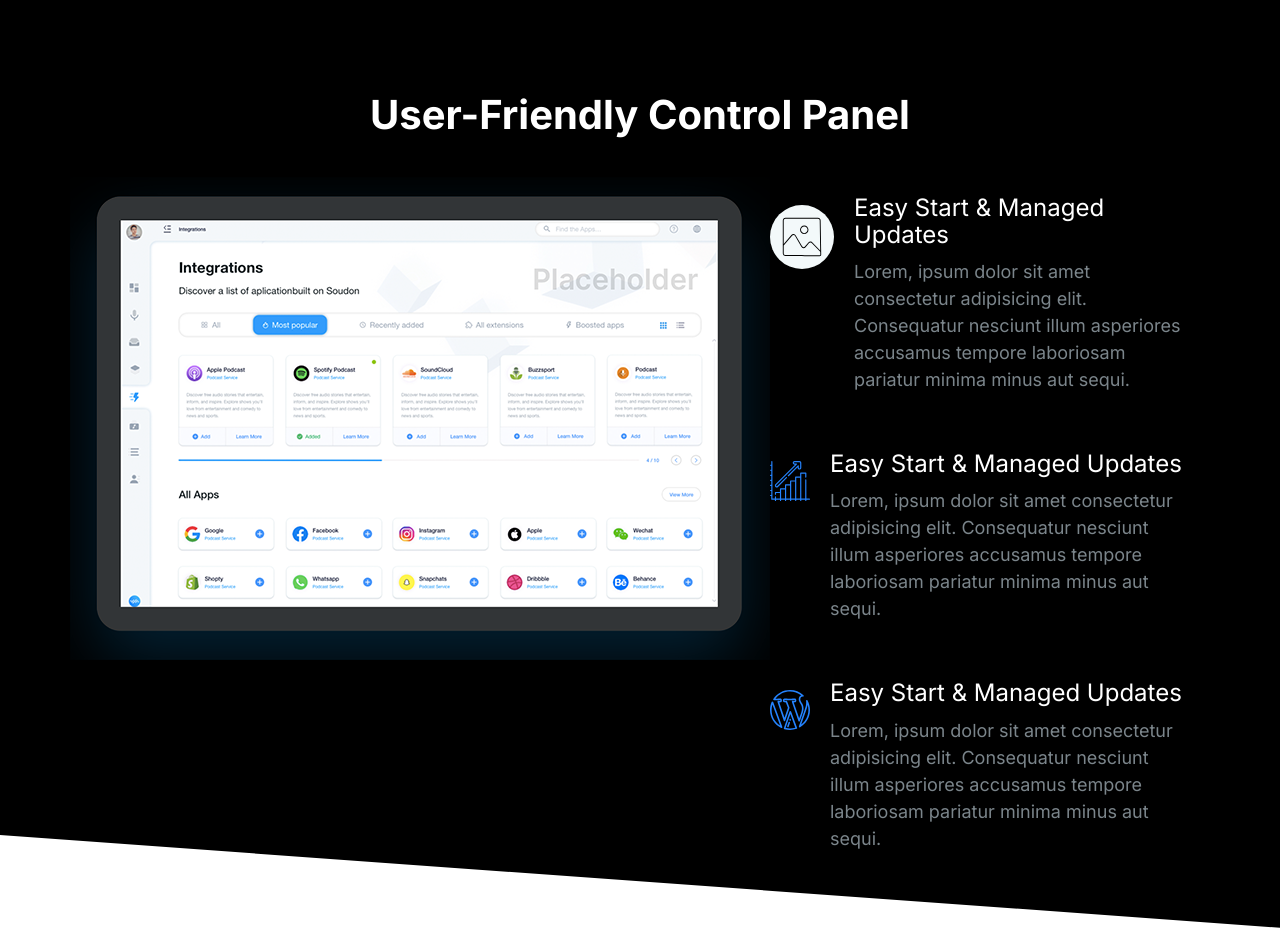
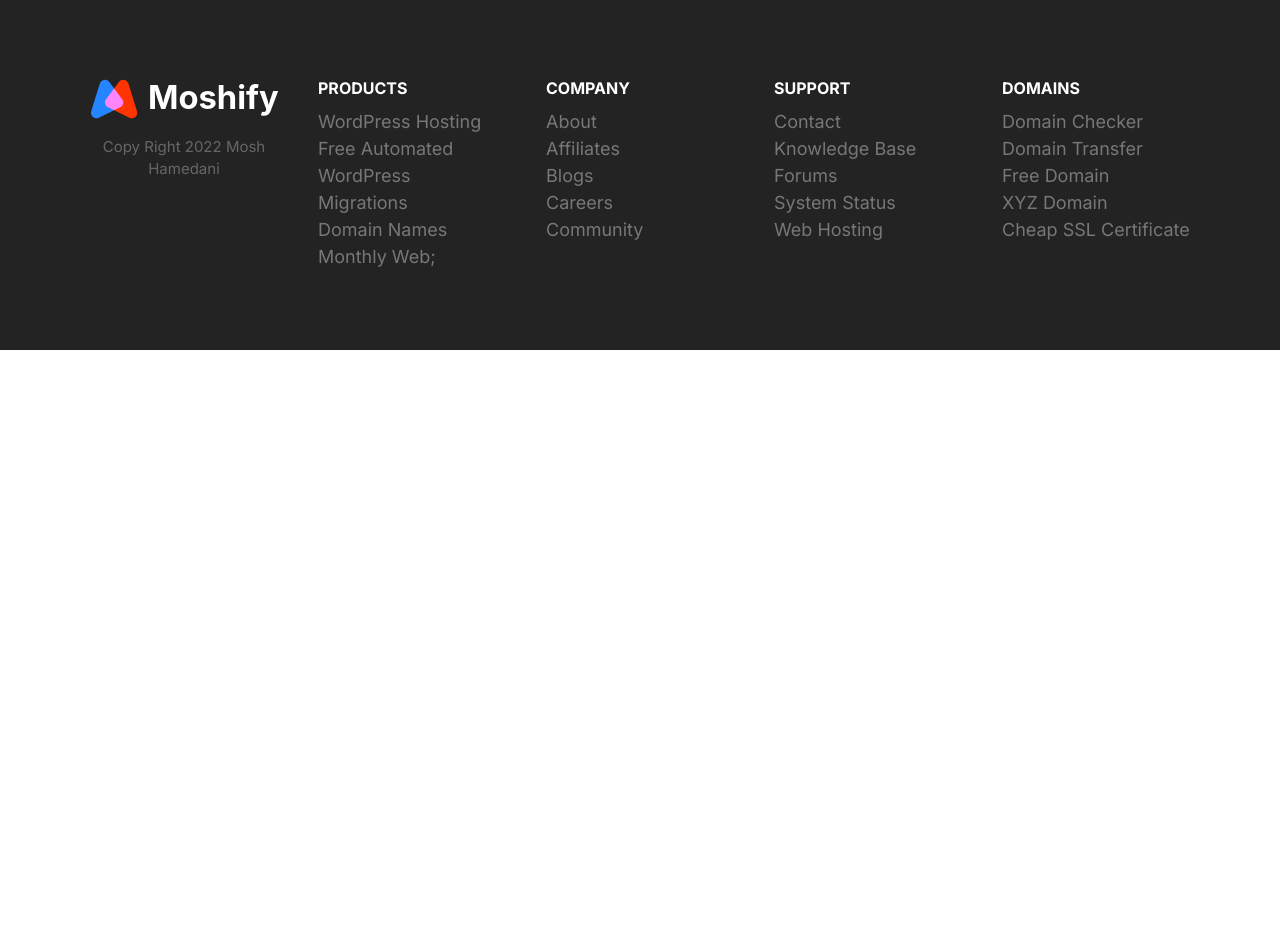
Before and after one commit to Jidda88/Moshify, a plain HTML site: page index.html in a window 1280 px wide. After the commit the page ends 800 px from the top, so only its background shows below. Drawn offline with Linux system fonts and the light colour scheme.

Commit message:
Building footer component section initials.

```diff
--- a/css/styles.css
+++ b/css/styles.css
@@ -853,3 +853,81 @@ padding: 2rem 3rem;
         max-width: 700px;
     }
 }
+
+
+/* Footer */
+
+.footer {
+    background: #232323;
+}
+
+.footer a {
+    color: #777;
+    transform: color 0.3s;
+}
+
+.footer a:hover {
+    color: #fff;
+}
+
+.footer__section {
+    padding: 2rem;
+    border-bottom: 1px solid #393939;
+}
+.footer__section .list {
+    margin: 0;
+}
+
+.footer__heading {
+    text-transform: uppercase;
+    font-weight: 600;
+}
+
+.footer__brand {
+    margin-top: 5rem;
+    text-align: center;
+}
+
+.footer__copyright {
+    font-size: 2.1rem;
+    color: #fff;
+    opacity: 0.3;
+}
+
+@media screen and (min-width: 768px) {
+
+    .footer__sections {
+        grid-template-columns: repeat(auto-fit, minmax(10rem, 1fr));
+    }
+
+    .footer .collapsible__chevron {
+        display: none;
+    }
+
+    .footer .collapsible__content {
+        opacity: 1;
+        max-height: 100%;
+    }
+
+    .footer__brand {
+        order: -1;
+        margin-top: 1rem;
+    }
+
+    .footer__brand img {
+        width: 100%;
+        max-width: 230px;
+    }
+
+    .footer__copyright {
+        font-size: 1.5rem;
+    }
+
+    .footer__section {
+        border: 0;
+    }
+
+    .footer__heading {
+        font-size: 1.6rem;
+    }
+}
--- a/index.html
+++ b/index.html
@@ -15,77 +15,122 @@
     <link rel="stylesheet" href="css/styles.css" />
   </head>
   <body>
-    <section class="block block--dark block--skewed-right block-showcase">
-      <header class="block__header">
-        <h2>User-Friendly Control Panel</h2>
+    <footer class="block block--dark footer">
+      <div class="container grid footer__sections">
+        <section class="collapsible collapsible--expanded footer__section">
+          <header class="collapsible__header">
+            <h2 class="collapsible__heading footer__heading">products</h2>
+            <svg class="icon icon--primary collapsible__chevron">
+              <use xlink:href="images/sprite.svg#chevron"></use>
+            </svg>
           </header>
-      <div class="container grid grid--cols-2">
-        <picture class="block-showcase__image">
-          <source
-            type="image/webp"
-            srcset="images/ipad.webp 1X, images/ipad@2x.webp 2X" />
-          <source
-            type="image/png"
-            srcset="images/ipad.png 1X, images/ipad@2x.png 2X" />
-          <img src="images/ipad.png" alt=""
-        /></picture>
+          <div class="collapsible__content">
             <ul class="list">
               <li>
-            <div class="media">
-              <div class="media__image">
-                <span class="icon-container">
-                  <svg class="icon icon--primary">
-                    <use xlink:href="images/sprite.svg#snap"></use>
-                  </svg>
-                </span>
-              </div>
-              <div class="media__body">
-                <h3 class="media__title">Easy Start & Managed Updates</h3>
-                <p>
-                  Lorem, ipsum dolor sit amet consectetur adipisicing elit.
-                  Consequatur nesciunt illum asperiores accusamus tempore
-                  laboriosam pariatur minima minus aut sequi.
-                </p>
-              </div>
-            </div>
+                <a href="#">WordPress Hosting</a>
               </li>
               <li>
-            <div class="media">
-              <div class="media__image">
-                <svg class="icon icon--primary">
-                  <use xlink:href="images/sprite.svg#growth"></use>
-                </svg>
-              </div>
-              <div class="media__body">
-                <h3 class="media__title">Easy Start & Managed Updates</h3>
-                <p>
-                  Lorem, ipsum dolor sit amet consectetur adipisicing elit.
-                  Consequatur nesciunt illum asperiores accusamus tempore
-                  laboriosam pariatur minima minus aut sequi.
-                </p>
-              </div>
-            </div>
+                <a href="#">Free Automated WordPress</a>
               </li>
               <li>
-            <div class="media">
-              <div class="media__image">
-                <svg class="icon icon--primary">
-                  <use xlink:href="images/sprite.svg#wordpress"></use>
-                </svg>
-              </div>
-              <div class="media__body">
-                <h3 class="media__title">Easy Start & Managed Updates</h3>
-                <p>
-                  Lorem, ipsum dolor sit amet consectetur adipisicing elit.
-                  Consequatur nesciunt illum asperiores accusamus tempore
-                  laboriosam pariatur minima minus aut sequi.
-                </p>
-              </div>
-            </div>
+                <a href="#">Migrations</a>
+              </li>
+              <li>
+                <a href="#">Domain Names</a>
+              </li>
+              <li>
+                <a href="#">Monthly Web;</a>
               </li>
             </ul>
           </div>
         </section>
+        <section class="collapsible footer__section">
+          <header class="collapsible__header">
+            <h2 class="collapsible__heading footer__heading">company</h2>
+            <svg class="icon icon--primary collapsible__chevron">
+              <use xlink:href="images/sprite.svg#chevron"></use>
+            </svg>
+          </header>
+          <div class="collapsible__content">
+            <ul class="list">
+              <li>
+                <a href="#">About</a>
+              </li>
+              <li>
+                <a href="#">Affiliates</a>
+              </li>
+              <li>
+                <a href="#">Blogs</a>
+              </li>
+              <li>
+                <a href="#">Careers</a>
+              </li>
+              <li>
+                <a href="#">Community</a>
+              </li>
+            </ul>
+          </div>
+        </section>
+        <section class="collapsible footer__section">
+          <header class="collapsible__header">
+            <h2 class="collapsible__heading footer__heading">support</h2>
+            <svg class="icon icon--primary collapsible__chevron">
+              <use xlink:href="images/sprite.svg#chevron"></use>
+            </svg>
+          </header>
+          <div class="collapsible__content">
+            <ul class="list">
+              <li>
+                <a href="#">Contact</a>
+              </li>
+              <li>
+                <a href="#">Knowledge Base</a>
+              </li>
+              <li>
+                <a href="#">Forums</a>
+              </li>
+              <li>
+                <a href="#">System Status</a>
+              </li>
+              <li>
+                <a href="#">Web Hosting</a>
+              </li>
+            </ul>
+          </div>
+        </section>
+        <section class="collapsible footer__section">
+          <header class="collapsible__header">
+            <h2 class="collapsible__heading footer__heading">Domains</h2>
+            <svg class="icon icon--primary collapsible__chevron">
+              <use xlink:href="images/sprite.svg#chevron"></use>
+            </svg>
+          </header>
+          <div class="collapsible__content">
+            <ul class="list">
+              <li>
+                <a href="#">Domain Checker</a>
+              </li>
+              <li>
+                <a href="#">Domain Transfer</a>
+              </li>
+              <li>
+                <a href="#">Free Domain</a>
+              </li>
+              <li>
+                <a href="#">XYZ Domain</a>
+              </li>
+              <li>
+                <a href="#">Cheap SSL Certificate</a>
+              </li>
+            </ul>
+          </div>
+        </section>
+        <section class="footer__brand">
+          <img src="images/logo.svg" alt="" />
+          <p class="footer__copyright">Copy Right 2022 Mosh Hamedani</p>
+        </section>
+      </div>
+    </footer>
 
     <script src="/js/main.js"></script>
   </body>
```
Also changed, not shown: components/collapsible.html (+0 -1 lines), components/footer.html (added, +116 -0 lines), components/showcase-block.html (+2 -2 lines). Lines whose indentation alone changed are shown as unchanged.
